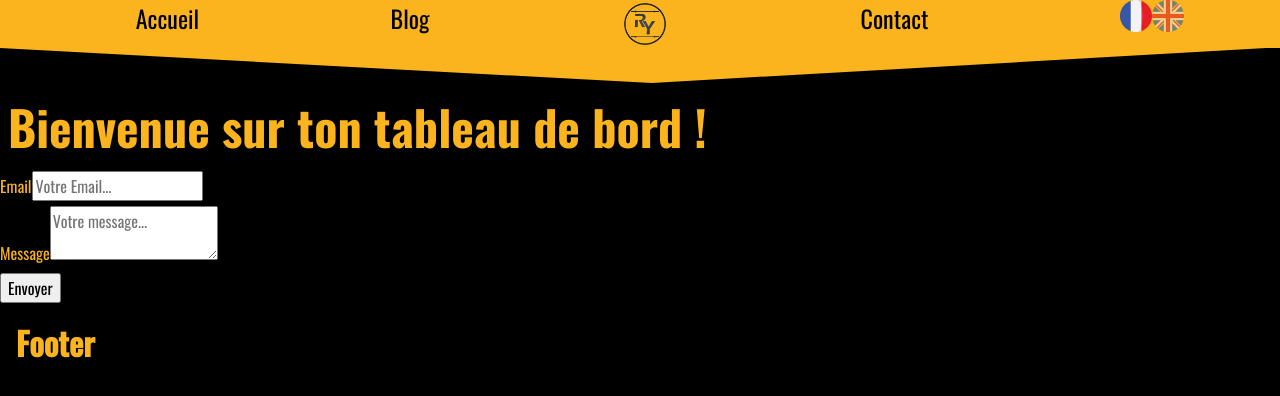
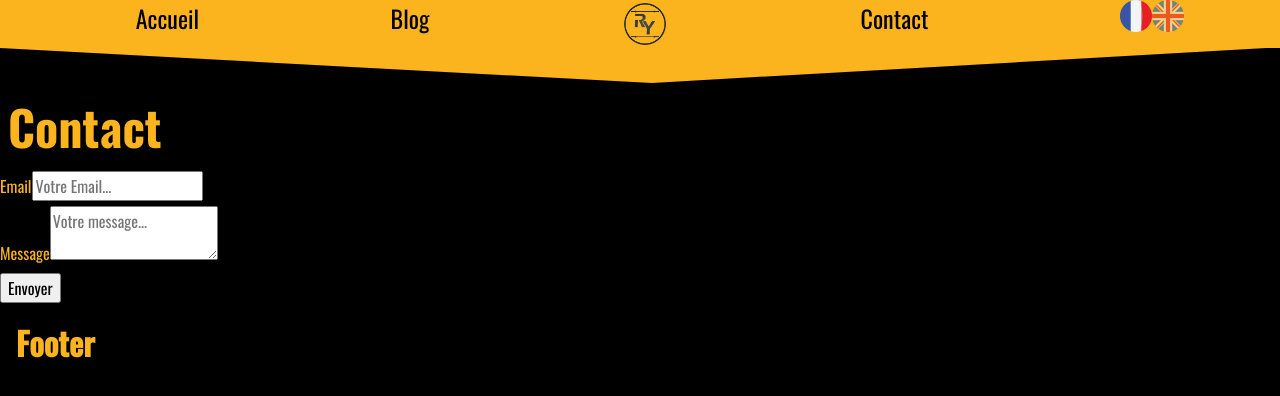
Before and after one commit to thiebautremy/revolution-you, a Next.js app: page /contact in a window 1280 px wide. Shown: the top 396 px of the page. Built offline with nearby package versions, Linux system fonts and the light colour scheme; no server answers.

Commit message:
add tags

```diff
--- a/components/Layout/Layout.tsx
+++ b/components/Layout/Layout.tsx
@@ -4,15 +4,16 @@ import { useTranslation } from "react-i18next";
 
 interface LayoutProps {
   children: any;
+  title: string;
 }
 
-const Layout: React.FC<LayoutProps> = ({ children }) => {
+const Layout: React.FC<LayoutProps> = ({ children, title }) => {
   const { t } = useTranslation();
 
   return (
     <>
       <Header />
-      <h1>{t("home_page.title")}</h1>
+      <h1>{t(title)}</h1>
       {children}
       <Footer />
     </>
--- a/components/NavBar/NavBar.tsx
+++ b/components/NavBar/NavBar.tsx
@@ -6,6 +6,7 @@ import Image from "next/image";
 import { useAppContext } from "../../context/appContext";
 import logo from "../../public/assets/Logo.png";
 import i18next from "i18next";
+import { useTranslation } from "react-i18next";
 
 interface NavBarProps {}
 
@@ -15,10 +16,12 @@ const NavBar: React.FC<NavBarProps> = () => {
     { id: 2, language: "en", src: en },
   ];
   const { appContext, setAppContext } = useAppContext();
+  const { t } = useTranslation();
+
   return (
     <ul className={styles.navList}>
-      <li className={styles.navItem}>Accueil</li>
-      <li className={styles.navItem}>Blog</li>
+      <li className={styles.navItem}>{t("navBar.home")}</li>
+      <li className={styles.navItem}>{t("navBar.blog")}</li>
       <li className={cx(styles.logoContainer, styles.navItem)}>
         <Image
           src={logo}
@@ -28,7 +31,7 @@ const NavBar: React.FC<NavBarProps> = () => {
           style={{ objectFit: "cover" }}
         />
       </li>
-      <li className={styles.navItem}>Contact</li>
+      <li className={styles.navItem}>{t("navBar.contact")}</li>
       <li className={cx(styles.navItem, styles.languages)}>
         {locales.map((loc) => (
           <div
--- a/components/Videos/Video.tsx
+++ b/components/Videos/Video.tsx
@@ -1,9 +1,11 @@
 import ReactPlayer from "react-player/youtube";
 import Tags from "./Tags";
 import { useAppContext } from "@/context/appContext";
+
 export type VideoProps = {
   id?: string;
   key?: string;
+  created_time?: any;
   properties: VideoType;
 };
 
@@ -15,10 +17,12 @@ export type VideoType = {
   url: {
     url: string;
   };
+  tag: { multi_select: { color: string; name: string; id: string }[] };
 };
 
 const Video: React.FC<VideoProps> = ({ properties }) => {
   const { appContext } = useAppContext();
+  const tag = properties.tag;
   const titleFr = properties.title_fr.title[0].plain_text;
   const titleEn = properties.title_en.rich_text[0].plain_text;
   const descriptionFr = properties.description_fr.rich_text[0].plain_text;
@@ -28,7 +32,7 @@ const Video: React.FC<VideoProps> = ({ properties }) => {
       <div>
         <h2>{appContext.language === "fr" ? titleFr : titleEn}</h2>
         <h3>{appContext.language === "fr" ? descriptionFr : descriptionEn}</h3>
-        {/* <Tags tagList={tagList} /> */}
+        <Tags tagList={tag.multi_select} />
       </div>
       <ReactPlayer url={properties.url.url} />
     </div>
--- a/i18n/locales/en-GB.json
+++ b/i18n/locales/en-GB.json
@@ -1,5 +1,12 @@
-{
-    "home_page": {
+{"navBar": {
+    "home": "Home",
+    "blog": "Blog",
+    "contact": "Contact"
+},
+    "homePage": {
       "title": "Welcome to your dashboard!"
-    }
+    },
+    "contact": {
+        "title": "Contact"
+      }
   }
--- a/i18n/locales/fr-FR.json
+++ b/i18n/locales/fr-FR.json
@@ -1,5 +1,13 @@
 {
-    "home_page": {
+    "navBar": {
+        "home": "Accueil",
+        "blog": "Blog",
+        "contact": "Contact"
+    },
+    "homePage": {
       "title": "Bienvenue sur ton tableau de bord !"
-    }
+    },
+    "contact": {
+        "title": "Contact"
+      }
   }
--- a/pages/contact.tsx
+++ b/pages/contact.tsx
@@ -11,7 +11,7 @@ const Contact: NextPage<ContactProps> = () => {
       <Head>
         <title>Revolution You - Contact</title>
       </Head>
-      <Layout>
+      <Layout title={"contact.title"}>
         <ContactForm />
       </Layout>
     </>
--- a/pages/index.tsx
+++ b/pages/index.tsx
@@ -15,7 +15,6 @@ const notionToken = process.env.NEXT_PUBLIC_NOTION_TOKEN;
 const databaseId = process.env.NEXT_PUBLIC_NOTION_DB_ID as string;
 
 const Home: NextPage<HomePropsType> = ({ videosData }) => {
-  console.log(videosData);
   const [videosState, setVideosState] = useState<VideoProps[]>();
 
   useEffect(() => {
@@ -27,7 +26,7 @@ const Home: NextPage<HomePropsType> = ({ videosData }) => {
       <Head>
         <title>Revolution You</title>
       </Head>
-      <Layout>
+      <Layout title={"homePage.title"}>
         <main>
           <VideoContainer videos={videosState} />
         </main>
```
Also changed, not shown: components/Videos/Tags.tsx (+8 -7 lines).
